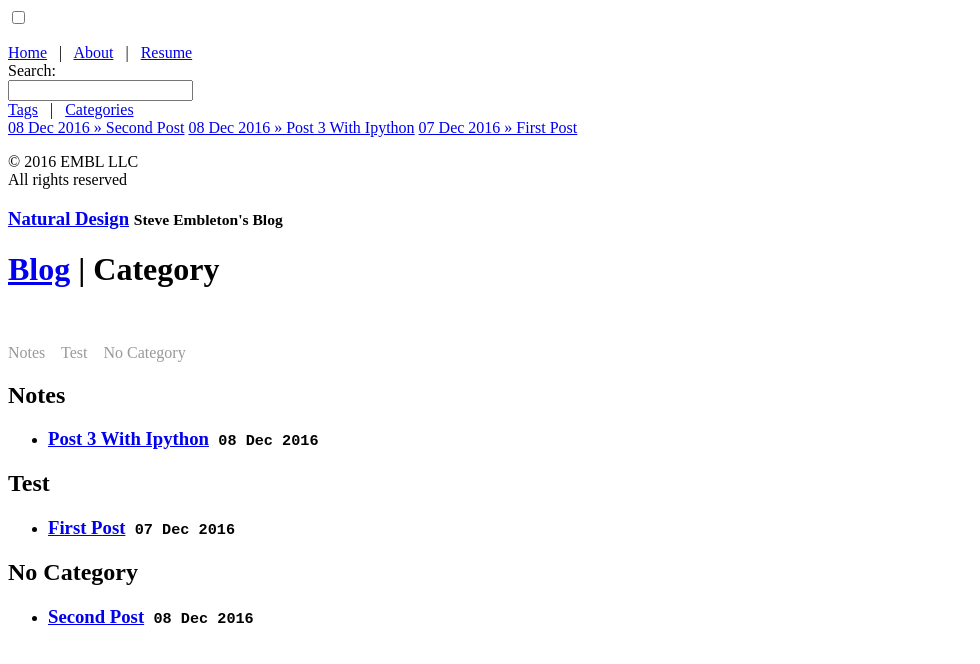
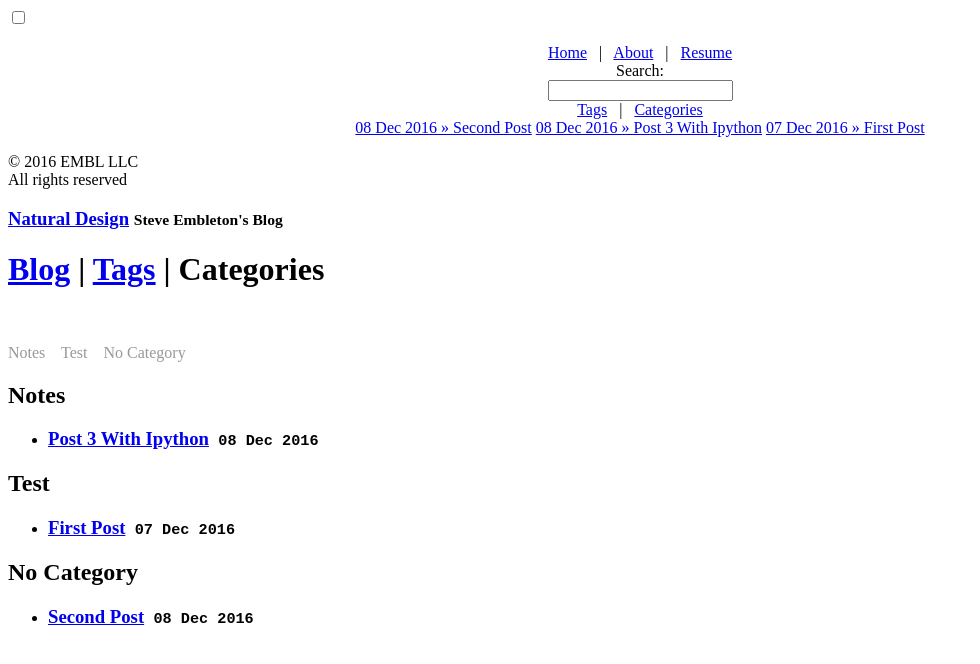
Before and after one commit to stembl/stembl.github.io, a Jekyll site: the page built from category.html, in a window 1280 px wide. Shown: the top 664 px of the page, without its empty margins (0-980 px from the left). Built offline with Jekyll 4.4.1, drawn with Linux system fonts in a browser that asks for light colours.

Commit message:
side tweak

```diff
--- a/_includes/sidebar.html
+++ b/_includes/sidebar.html
@@ -15,7 +15,7 @@
     <p>{{ site.description }}</p>
   </div>
 
-  <nav class="sidebar-nav">
+  <nav class="sidebar-nav" style="text-align:center">
     <div class="sidebar-nav-item">
     <a href="/">Home</a>
 	&nbsp;&nbsp;|&nbsp;&nbsp;
--- a/category.html
+++ b/category.html
@@ -1,6 +1,6 @@
 ---
 layout:   default
-title:    Category
+title:    Categories
 ---
 {% comment%}
 Here we generate all the categories.
@@ -30,7 +30,7 @@ Here we generate all the categories.
 {% endfor %}
 
 <h1 class="page-title">
-  <a href="/">Blog</a> | {{ page.title }}
+  <a href="/">Blog</a> | <a href="/tag/">Tags</a> | {{ page.title }}
 </h1>
 <br/>
 
--- a/tag.html
+++ b/tag.html
@@ -1,6 +1,6 @@
 ---
 layout:   default
-title:    Tag
+title:    Tags
 ---
 {% comment%}
 Here we generate all the tags.
@@ -30,7 +30,7 @@ Here we generate all the tags.
 {% endfor %}
 
 <h1 class="page-title">
-  <a href="/">Blog</a> | {{ page.title }}
+  <a href="/">Blog</a> | {{ page.title }} | <a href="/category/">Categories</a>
 </h1>
 <br/>
 
```
